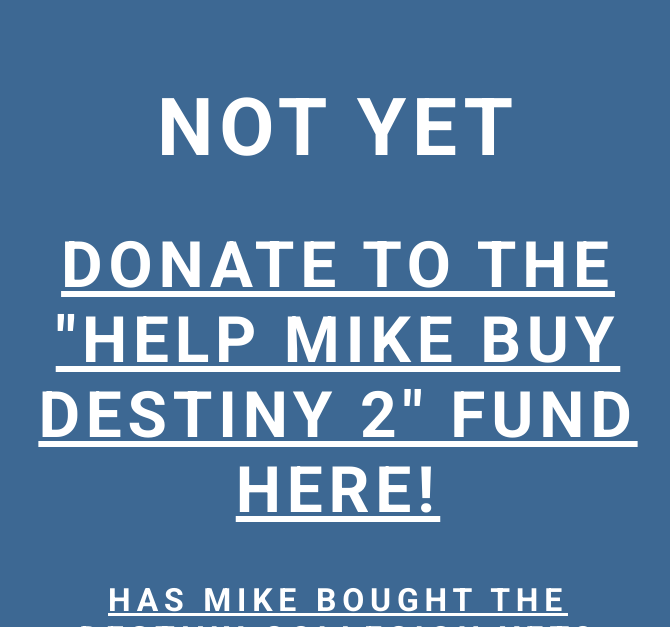
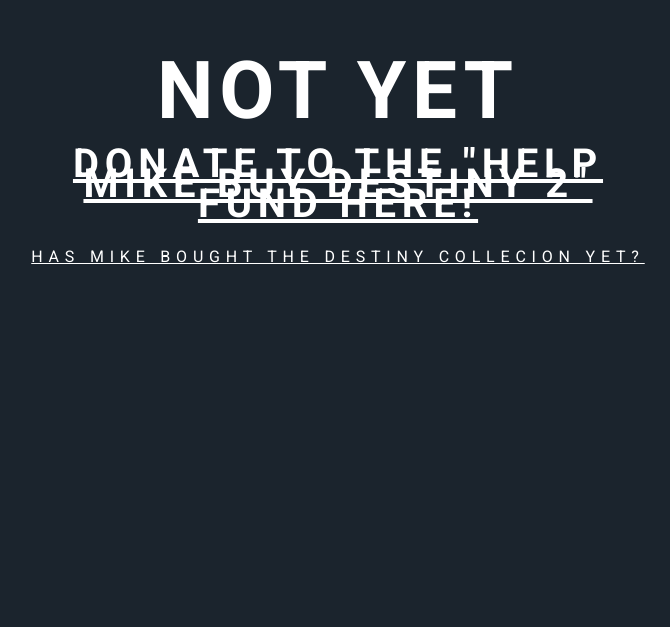
Before and after one commit to mike-roach/hasmikeboughtdestiny2, a plain HTML site: page index.html in a window 1280 px wide. Shown: the part 173-800 px from the top of the page, without its empty margins (302-972 px from the left). Drawn offline with Linux system fonts and the light colour scheme.

Commit message:
more pretty

```diff
--- a/index.html
+++ b/index.html
@@ -7,16 +7,16 @@
       body,
       html,
       .body {
-        background: #3d6893 !important;
+        background: #1b242d !important;
       }
 
       h1, h2, p {
         color: white;
         font-family: 'Roboto', sans-serif;
         text-align: center;
+        line-height: 20px;
         text-transform: uppercase;
         letter-spacing: 5.8px;
-        font-weight: 700;
       }
 
       a {
@@ -25,14 +25,16 @@
 
       h1 {
         font-size: 5em;
+        font-weight: 700;
       }
 
       h2 {
-        font-size: 4em;
+        font-size: 2.5em;
+        font-weight: 700;
       }
 
       p {
-        font-size: 2em;
+        font-size: 1em;
       }
 
       .center{
@@ -47,8 +49,8 @@
 <body>
   <div class="center">
     <h1>Not yet</h1>
-    <h2><a href="">Donate to the "Help Mike buy Destiny 2" fund here!</a></h2>
-    <p><a href="http://www.hasmikeboughtdestinyyet.xyz">Has Mike bought the Destiny Collecion yet?</a>
+    <h2><a href="https://www.paypal.me/miker91">Donate to the "Help Mike buy Destiny 2" fund here!</a></h2>
+    <p><a href="http://www.hasmikeboughtdestiny2yet.party">Has Mike bought the Destiny Collecion yet?</a>
   </div>
 </body>
 </html>
```
